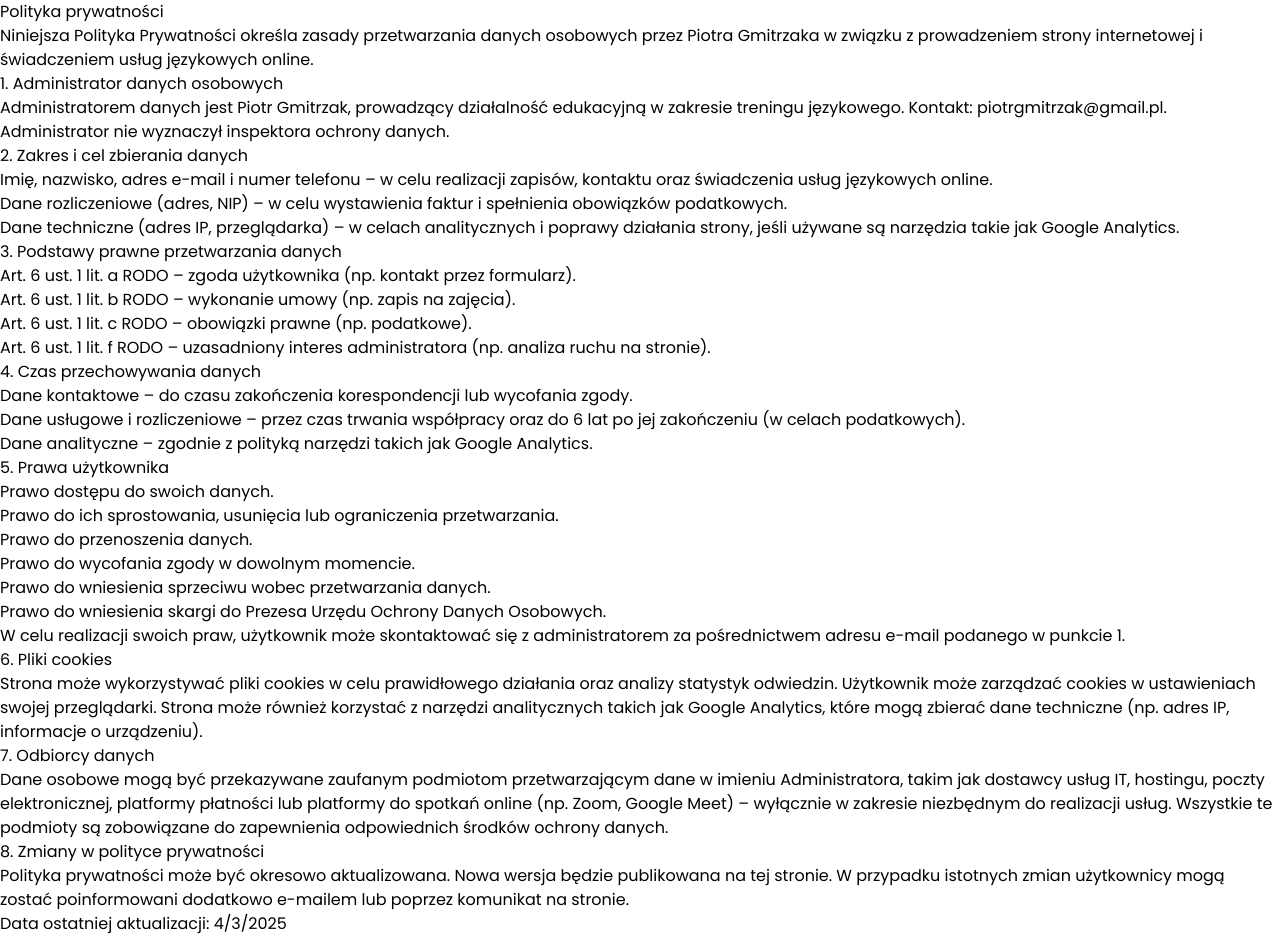
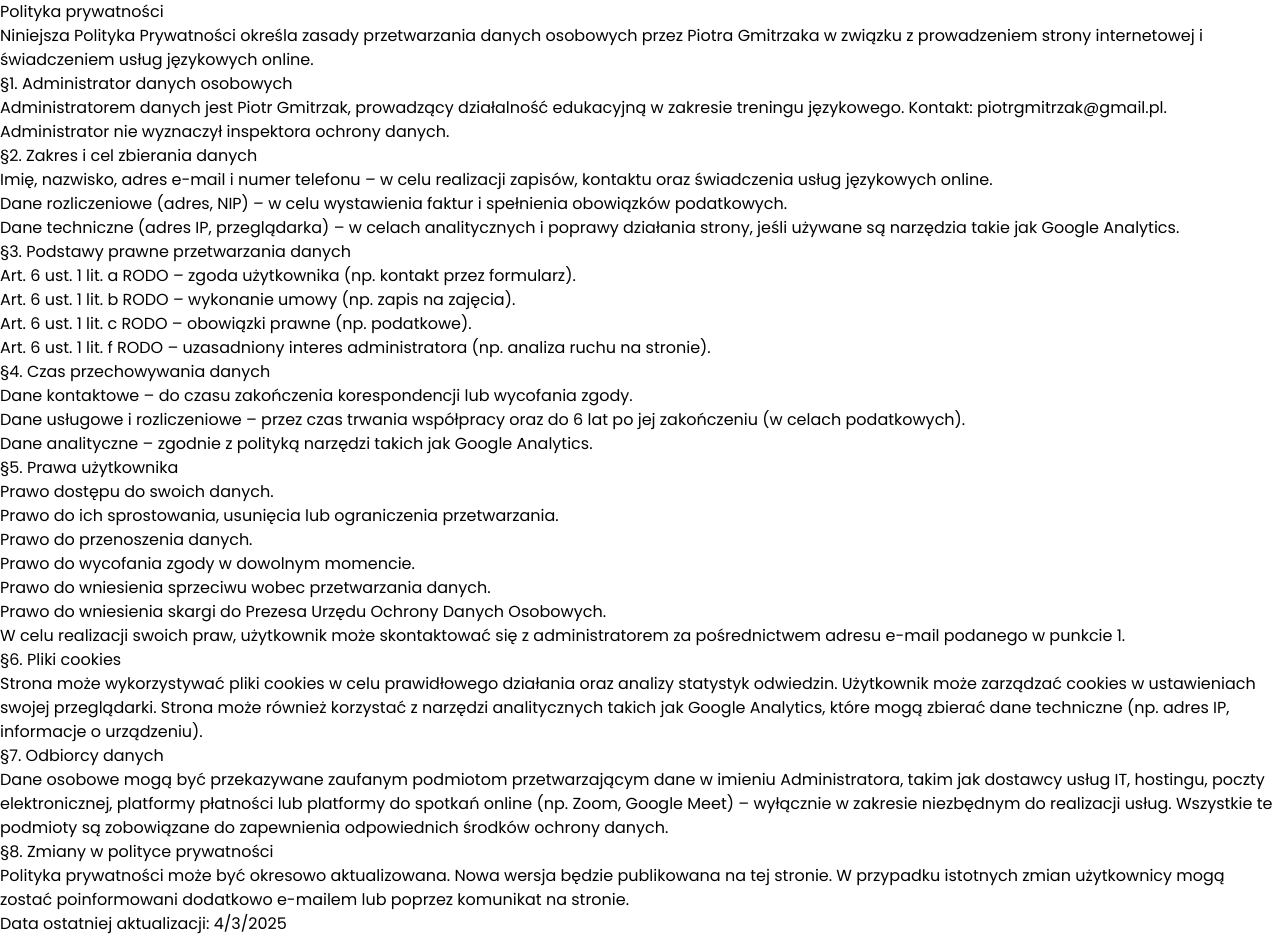
Before and after one commit to piotrgmitrzak/portfolioapp, a React (Vite) app: page /polityka-prywatnosci in a window 1280 px wide. Built offline with nearby package versions, Linux system fonts and the light colour scheme.

Commit message:
LAST CHANGE - APP FINISHED

```diff
--- a/src/components/PrivacyPolicy.jsx
+++ b/src/components/PrivacyPolicy.jsx
@@ -9,20 +9,20 @@ function PrivacyPolicy() {
                 Niniejsza Polityka Prywatności określa zasady przetwarzania danych osobowych przez Piotra Gmitrzaka w związku z prowadzeniem strony internetowej i świadczeniem usług językowych online.
             </p>
 
-            <h2 className="text-2xl font-bold mt-10 mb-3 text-[#3a3a3a]">1. Administrator danych osobowych</h2>
+            <h2 className="text-2xl font-bold mt-10 mb-3 text-[#3a3a3a]">§1. Administrator danych osobowych</h2>
             <p className="mb-6 text-[#3a3a3a]">
                 Administratorem danych jest Piotr Gmitrzak, prowadzący działalność edukacyjną w zakresie treningu językowego.
                 Kontakt: <a href="mailto:piotrgmitrzak@gmail.pl" className="text-blue-600 underline">piotrgmitrzak@gmail.pl</a>. Administrator nie wyznaczył inspektora ochrony danych.
             </p>
 
-            <h2 className="text-2xl font-bold mt-10 mb-3 text-[#3a3a3a]">2. Zakres i cel zbierania danych</h2>
+            <h2 className="text-2xl font-bold mt-10 mb-3 text-[#3a3a3a]">§2. Zakres i cel zbierania danych</h2>
             <ul className="list-disc pl-6 mb-6 text-[#3a3a3a] space-y-2">
                 <li>Imię, nazwisko, adres e-mail i numer telefonu – w celu realizacji zapisów, kontaktu oraz świadczenia usług językowych online.</li>
                 <li>Dane rozliczeniowe (adres, NIP) – w celu wystawienia faktur i spełnienia obowiązków podatkowych.</li>
                 <li>Dane techniczne (adres IP, przeglądarka) – w celach analitycznych i poprawy działania strony, jeśli używane są narzędzia takie jak Google Analytics.</li>
             </ul>
 
-            <h2 className="text-2xl font-bold mt-10 mb-3 text-[#3a3a3a]">3. Podstawy prawne przetwarzania danych</h2>
+            <h2 className="text-2xl font-bold mt-10 mb-3 text-[#3a3a3a]">§3. Podstawy prawne przetwarzania danych</h2>
             <ul className="list-disc pl-6 mb-6 text-[#3a3a3a] space-y-2">
                 <li>Art. 6 ust. 1 lit. a RODO – zgoda użytkownika (np. kontakt przez formularz).</li>
                 <li>Art. 6 ust. 1 lit. b RODO – wykonanie umowy (np. zapis na zajęcia).</li>
@@ -30,14 +30,14 @@ function PrivacyPolicy() {
                 <li>Art. 6 ust. 1 lit. f RODO – uzasadniony interes administratora (np. analiza ruchu na stronie).</li>
             </ul>
 
-            <h2 className="text-2xl font-bold mt-10 mb-3 text-[#3a3a3a]">4. Czas przechowywania danych</h2>
+            <h2 className="text-2xl font-bold mt-10 mb-3 text-[#3a3a3a]">§4. Czas przechowywania danych</h2>
             <ul className="list-disc pl-6 mb-6 text-[#3a3a3a] space-y-2">
                 <li>Dane kontaktowe – do czasu zakończenia korespondencji lub wycofania zgody.</li>
                 <li>Dane usługowe i rozliczeniowe – przez czas trwania współpracy oraz do 6 lat po jej zakończeniu (w celach podatkowych).</li>
                 <li>Dane analityczne – zgodnie z polityką narzędzi takich jak Google Analytics.</li>
             </ul>
 
-            <h2 className="text-2xl font-bold mt-10 mb-3 text-[#3a3a3a]">5. Prawa użytkownika</h2>
+            <h2 className="text-2xl font-bold mt-10 mb-3 text-[#3a3a3a]">§5. Prawa użytkownika</h2>
             <ul className="list-disc pl-6 mb-6 text-[#3a3a3a] space-y-2">
                 <li>Prawo dostępu do swoich danych.</li>
                 <li>Prawo do ich sprostowania, usunięcia lub ograniczenia przetwarzania.</li>
@@ -51,17 +51,17 @@ function PrivacyPolicy() {
                 W celu realizacji swoich praw, użytkownik może skontaktować się z administratorem za pośrednictwem adresu e-mail podanego w punkcie 1.
             </p>
 
-            <h2 className="text-2xl font-bold mt-10 mb-3 text-[#3a3a3a]">6. Pliki cookies</h2>
+            <h2 className="text-2xl font-bold mt-10 mb-3 text-[#3a3a3a]">§6. Pliki cookies</h2>
             <p className="mb-6 text-[#3a3a3a]">
                 Strona może wykorzystywać pliki cookies w celu prawidłowego działania oraz analizy statystyk odwiedzin. Użytkownik może zarządzać cookies w ustawieniach swojej przeglądarki. Strona może również korzystać z narzędzi analitycznych takich jak Google Analytics, które mogą zbierać dane techniczne (np. adres IP, informacje o urządzeniu).
             </p>
 
-            <h2 className="text-2xl font-bold mt-10 mb-3 text-[#3a3a3a]">7. Odbiorcy danych</h2>
+            <h2 className="text-2xl font-bold mt-10 mb-3 text-[#3a3a3a]">§7. Odbiorcy danych</h2>
             <p className="mb-6 text-[#3a3a3a]">
                 Dane osobowe mogą być przekazywane zaufanym podmiotom przetwarzającym dane w imieniu Administratora, takim jak dostawcy usług IT, hostingu, poczty elektronicznej, platformy płatności lub platformy do spotkań online (np. Zoom, Google Meet) – wyłącznie w zakresie niezbędnym do realizacji usług. Wszystkie te podmioty są zobowiązane do zapewnienia odpowiednich środków ochrony danych.
             </p>
 
-            <h2 className="text-2xl font-bold mt-10 mb-3 text-[#3a3a3a]">8. Zmiany w polityce prywatności</h2>
+            <h2 className="text-2xl font-bold mt-10 mb-3 text-[#3a3a3a]">§8. Zmiany w polityce prywatności</h2>
             <p className="mb-6 text-[#3a3a3a]">
                 Polityka prywatności może być okresowo aktualizowana. Nowa wersja będzie publikowana na tej stronie. W przypadku istotnych zmian użytkownicy mogą zostać poinformowani dodatkowo e-mailem lub poprzez komunikat na stronie.
             </p>
```
